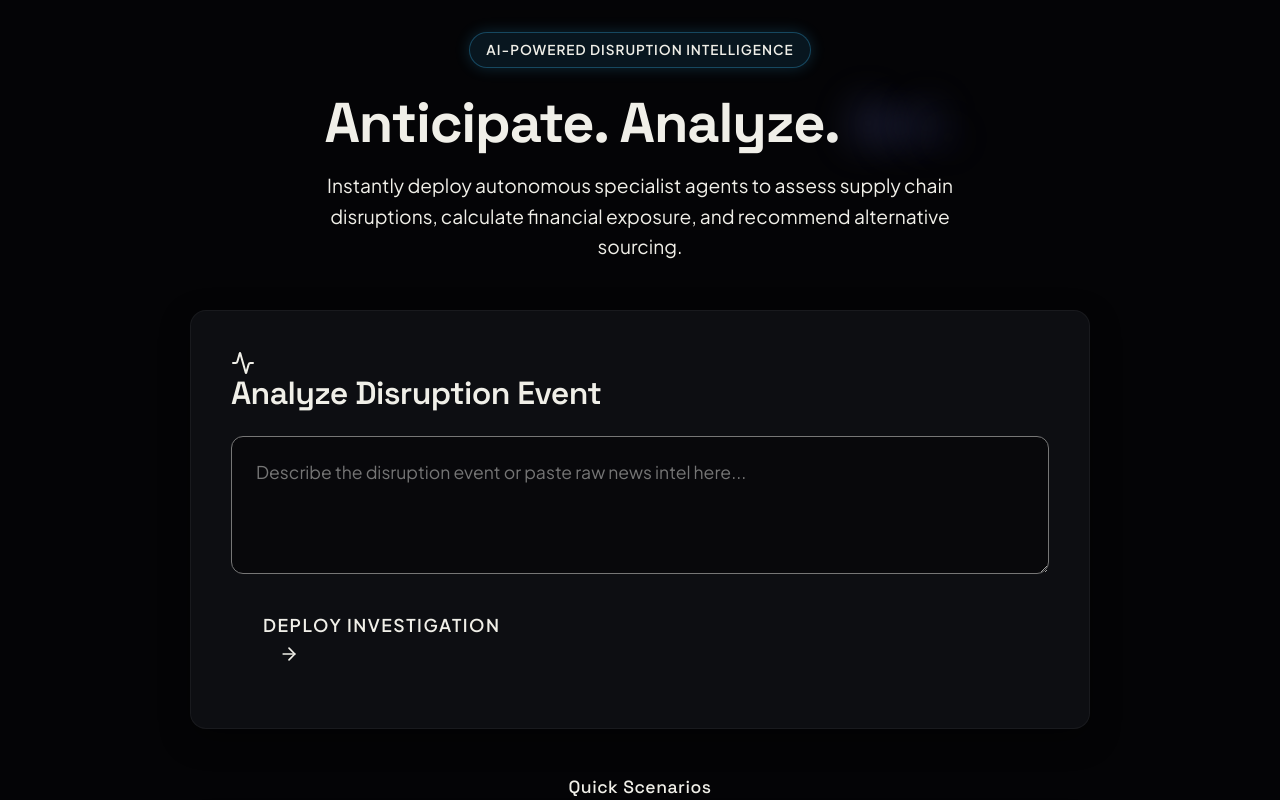
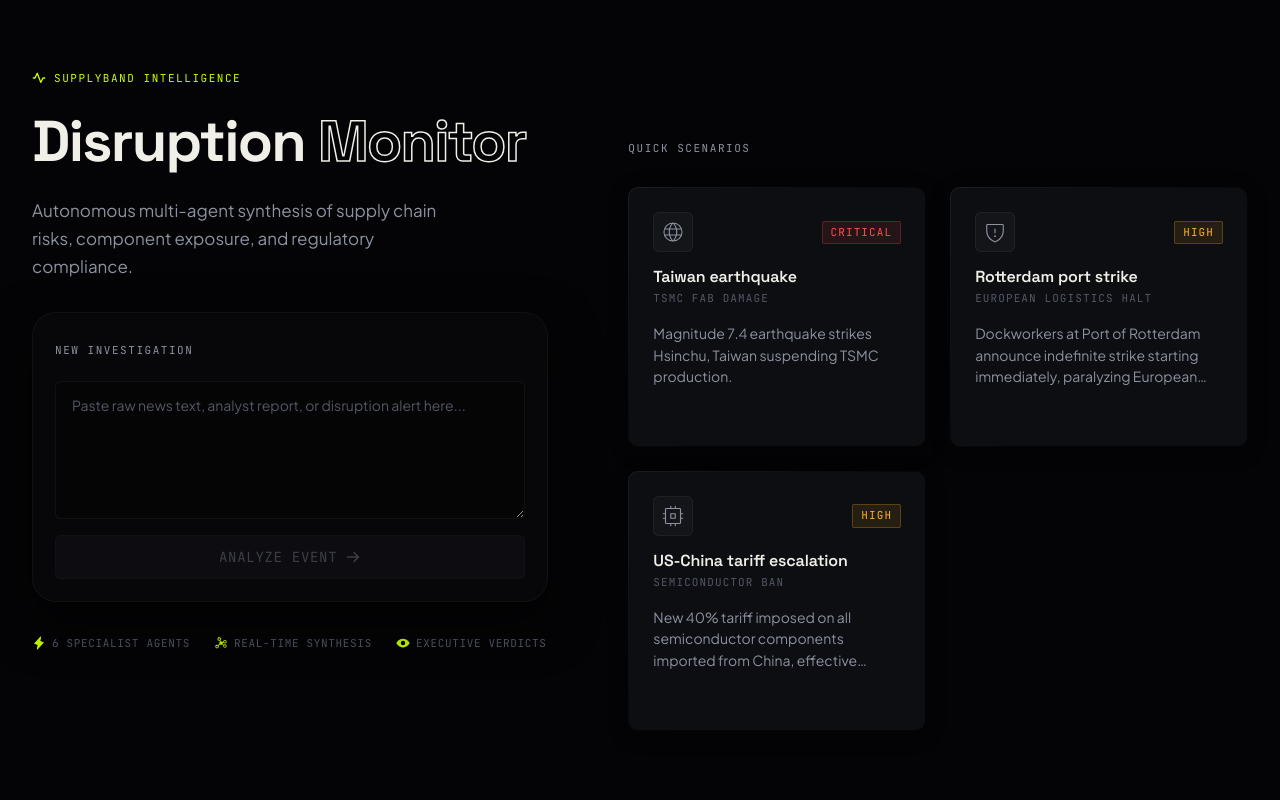
Before and after one commit to Vaithish-techie/SupplyBand, a React (Vite) app in the folder frontend/: page / in a window 1280 px wide. Shown: the top 800 px of the page. Built offline with nearby package versions, Linux system fonts and the light colour scheme.

Commit message:
redesign landing page with asymmetric bento quick scenario cards

```diff
--- a/frontend/src/components/LandingPage.css
+++ b/frontend/src/components/LandingPage.css
@@ -1,174 +1,264 @@
-.landing-container {
+/* ============================================================
+   LANDING PAGE — Premium Asymmetric Layout
+   ============================================================ */
+
+.landing {
+  min-height: 100dvh;
+  display: flex;
+  align-items: center;
+  justify-content: center;
+  padding: var(--space-3xl) var(--space-xl);
+}
+
+.landing__grid {
+  display: grid;
+  grid-template-columns: minmax(320px, 5fr) 6fr;
+  gap: var(--space-4xl);
+  max-width: 1300px;
+  width: 100%;
+  align-items: start;
+}
+
+/* ── Left Column ── */
+
+.landing__left {
+  position: sticky;
+  top: var(--space-3xl);
   display: flex;
   flex-direction: column;
-  align-items: center;
-  width: 100%;
-  max-width: 900px;
-  margin: 0 auto;
-  padding-top: 2rem;
 }
 
-.landing-hero {
-  text-align: center;
-  margin-bottom: 3rem;
+.landing__eyebrow {
+  display: inline-flex;
+  align-items: center;
+  gap: 8px;
+  font-family: var(--font-mono);
+  font-size: var(--size-micro);
+  text-transform: uppercase;
+  letter-spacing: var(--tracking-wide);
+  color: var(--color-accent);
+  margin-bottom: var(--space-lg);
 }
 
-.hero-badge {
-  display: inline-block;
-  background: rgba(56, 189, 248, 0.1);
-  color: var(--accent-cyan);
-  border: 1px solid rgba(56, 189, 248, 0.3);
-  padding: 6px 16px;
-  border-radius: 20px;
-  font-size: 0.85rem;
-  font-weight: 600;
-  text-transform: uppercase;
-  letter-spacing: 1px;
-  margin-bottom: 1.5rem;
-  box-shadow: 0 0 15px rgba(56, 189, 248, 0.2);
+.landing__title {
+  font-family: var(--font-display);
+  font-size: var(--size-display-lg);
+  font-weight: 700;
+  line-height: 1.05;
+  letter-spacing: var(--tracking-display);
+  color: var(--color-text-primary);
+  margin-bottom: var(--space-lg);
 }
 
-.hero-title {
-  font-size: 3.5rem;
-  font-weight: 800;
-  margin-bottom: 1rem;
-  line-height: 1.1;
-  color: var(--text-main);
-  letter-spacing: -0.02em;
+.landing__title-outline {
+  color: transparent;
+  -webkit-text-stroke: 1.5px var(--color-text-primary);
 }
 
-.hero-title span {
-  background: linear-gradient(135deg, var(--accent-cyan) 0%, var(--accent-purple) 100%);
-  -webkit-background-clip: text;
-  -webkit-text-fill-color: transparent;
-  text-shadow: 0 0 40px rgba(129, 140, 248, 0.4);
+.landing__subtitle {
+  font-size: 17px;
+  line-height: 1.65;
+  color: var(--color-text-secondary);
+  max-width: 420px;
+  margin-bottom: var(--space-xl);
 }
 
-.hero-subtitle {
-  font-size: 1.2rem;
-  color: var(--text-muted);
-  max-width: 700px;
-  margin: 0 auto;
+.landing__form {
+  background: var(--color-surface-mid);
+  border: 1px solid var(--color-rule);
+  border-radius: var(--radius-sm);
+  padding: var(--space-lg);
+  display: flex;
+  flex-direction: column;
+  gap: var(--space-md);
+  margin-bottom: var(--space-xl);
+}
+
+.landing__form-header {
+  margin-bottom: var(--space-xs);
+}
+
+.landing__textarea {
+  min-height: 130px;
+  font-size: var(--size-small);
   line-height: 1.6;
 }
 
-.landing-input-section {
-  width: 100%;
-  padding: 2.5rem;
-  margin-bottom: 3rem;
+.landing__error {
+  color: var(--color-danger);
+  font-size: var(--size-small);
+  background: rgba(255, 77, 77, 0.08);
+  padding: 10px 14px;
+  border-radius: var(--radius-sm);
+  border: 1px solid rgba(255, 77, 77, 0.15);
+}
+
+.landing__stats {
+  display: flex;
+  flex-wrap: wrap;
+  gap: var(--space-lg);
+}
+
+.landing__stat {
+  display: flex;
+  align-items: center;
+  gap: 6px;
+  font-family: var(--font-mono);
+  font-size: var(--size-micro);
+  color: var(--color-text-tertiary);
+  text-transform: uppercase;
+  letter-spacing: 0.06em;
+}
+
+/* ── Right Column ── */
+
+.landing__right {
+  display: grid;
+  grid-template-columns: repeat(2, 1fr);
+  gap: var(--space-lg);
+  padding-top: var(--space-3xl);
+  align-content: start;
+}
+
+.landing__scenarios-label {
+  grid-column: span 2;
+  margin-bottom: var(--space-xs);
+}
+
+/* ── Scenario Cards ── */
+
+.landing__card {
+  cursor: pointer;
   display: flex;
   flex-direction: column;
-  gap: 1.5rem;
-  position: relative;
+  gap: var(--space-md);
+  height: 100%;
+}
+
+.landing__card:nth-of-type(1) {
+  grid-column: span 2;
+}
+
+@media (max-width: 768px) {
+  .landing__right {
+    grid-template-columns: 1fr;
+  }
+  .landing__card:nth-of-type(1) {
+    grid-column: span 1;
+  }
+}
+
+.landing__card-top {
+  display: flex;
+  align-items: center;
+  justify-content: space-between;
+}
+
+.landing__card-icon {
+  width: 40px;
+  height: 40px;
+  display: flex;
+  align-items: center;
+  justify-content: center;
+  background: rgba(255, 255, 255, 0.03);
+  border: 1px solid var(--color-rule);
+  border-radius: var(--radius-sm);
+  color: var(--color-text-secondary);
+  transition: color var(--duration-base) var(--ease-out-expo),
+              border-color var(--duration-base) var(--ease-out-expo);
+}
+
+.landing__card:hover .landing__card-icon {
+  color: var(--color-accent);
+  border-color: rgba(200, 255, 0, 0.2);
+}
+
+.landing__card-body {
+  display: flex;
+  flex-direction: column;
+  gap: 2px;
+}
+
+.landing__card-title {
+  font-family: var(--font-display);
+  font-size: var(--size-body);
+  font-weight: 600;
+  color: var(--color-text-primary);
+  letter-spacing: -0.01em;
+}
+
+.landing__card-sub {
+  font-family: var(--font-mono);
+  font-size: var(--size-micro);
+  color: var(--color-text-tertiary);
+  text-transform: uppercase;
+  letter-spacing: var(--tracking-caption);
+}
+
+.landing__card-text {
+  font-size: var(--size-small);
+  line-height: 1.55;
+  color: var(--color-text-secondary);
+  display: -webkit-box;
+  -webkit-line-clamp: 3;
+  -webkit-box-orient: vertical;
   overflow: hidden;
 }
 
-.landing-input-section::before {
-  content: '';
-  position: absolute;
-  top: 0; left: 0; right: 0; height: 3px;
-  background: linear-gradient(90deg, var(--accent-cyan), var(--accent-purple), var(--accent-blue));
-  opacity: 0.8;
+.landing__card-footer {
+  display: flex;
+  align-items: center;
+  gap: 6px;
+  font-family: var(--font-mono);
+  font-size: var(--size-micro);
+  color: var(--color-accent);
+  text-transform: uppercase;
+  letter-spacing: 0.06em;
+  opacity: 0;
+  transform: translateX(-8px);
+  transition:
+    opacity var(--duration-base) var(--ease-out-expo),
+    transform var(--duration-base) var(--ease-out-expo);
 }
 
-.landing-textarea {
-  font-size: 1.1rem;
-  padding: 1.5rem;
-  border-radius: 12px;
-  background: rgba(0, 0, 0, 0.4);
-}
-
-.landing-textarea:focus {
-  background: rgba(0, 0, 0, 0.6);
-}
-
-.hero-btn {
-  padding: 1rem 2rem;
-  font-size: 1.1rem;
-  font-weight: 600;
-  border-radius: 30px;
-}
-
-.btn-icon {
-  margin-left: 8px;
-  transition: transform 0.2s ease;
-}
-
-.hero-btn:hover .btn-icon {
-  transform: translateX(4px);
-}
-
-.error-message {
-  color: #ef4444;
-  font-size: 0.95rem;
-  background: rgba(239, 68, 68, 0.1);
-  padding: 10px 15px;
-  border-radius: 8px;
-  border: 1px solid rgba(239, 68, 68, 0.2);
-}
-
-.presets-container {
-  width: 100%;
-}
-
-.presets-title {
-  color: var(--text-muted);
-  font-size: 1.1rem;
-  margin-bottom: 1.5rem;
-  text-align: center;
-  font-weight: 500;
-  letter-spacing: 0.5px;
-}
-
-.premium-card {
-  padding: 1.8rem;
-  border-radius: 16px;
-  background: linear-gradient(145deg, rgba(30, 35, 50, 0.8) 0%, rgba(16, 22, 35, 0.9) 100%);
-}
-
-.premium-card:hover {
-  transform: translateY(-8px);
-  box-shadow: 0 15px 35px rgba(0, 0, 0, 0.5), 0 0 20px rgba(129, 140, 248, 0.2);
-  border-color: rgba(129, 140, 248, 0.4);
-}
-
-.preset-card-header {
-  display: flex;
-  align-items: center;
-  gap: 12px;
-  margin-bottom: 1rem;
-}
-
-.preset-icon {
-  color: var(--accent-cyan);
-}
-
-.premium-card h3 {
-  font-size: 1.2rem;
-}
-
-.premium-card p {
-  font-size: 0.95rem;
-  line-height: 1.5;
-  margin-bottom: 1.5rem;
-  flex: 1;
-}
-
-.preset-card-footer {
-  display: flex;
-  align-items: center;
-  gap: 8px;
-  color: var(--accent-purple);
-  font-size: 0.85rem;
-  font-weight: 600;
-  text-transform: uppercase;
-  letter-spacing: 0.5px;
-  opacity: 0;
-  transform: translateX(-10px);
-  transition: all 0.3s ease;
-}
-
-.premium-card:hover .preset-card-footer {
+.landing__card:hover .landing__card-footer {
   opacity: 1;
   transform: translateX(0);
 }
+
+/* ── Responsive ── */
+
+@media (max-width: 1024px) {
+  .landing {
+    padding: var(--space-xl) var(--space-md);
+  }
+
+  .landing__grid {
+    grid-template-columns: 1fr;
+    gap: var(--space-2xl);
+  }
+
+  .landing__left {
+    position: static;
+  }
+
+  .landing__right {
+    padding-top: 0;
+  }
+}
+
+@media (max-width: 768px) {
+  .landing {
+    padding: var(--space-lg) var(--space-md);
+    min-height: auto;
+  }
+
+  .landing__title {
+    font-size: clamp(32px, 8vw, 48px);
+  }
+
+  .landing__stats {
+    flex-direction: column;
+    gap: var(--space-sm);
+  }
+}
--- a/frontend/src/components/LandingPage.jsx
+++ b/frontend/src/components/LandingPage.jsx
@@ -1,91 +1,209 @@
 import React, { useState } from 'react';
-import { Activity, Globe, ShieldAlert, Cpu, ArrowRight } from 'lucide-react';
+import { motion } from 'framer-motion';
+import {
+  Pulse,
+  Globe,
+  ShieldWarning,
+  Cpu,
+  ArrowRight,
+  Lightning,
+  Graph,
+  Eye
+} from '@phosphor-icons/react';
 import './LandingPage.css';
 
 const PRESETS = [
   {
-    icon: <Globe className="preset-icon" size={28} />,
-    title: 'Taiwan Earthquake',
-    text: 'Magnitude 7.4 earthquake strikes Hsinchu, Taiwan suspending TSMC production.'
+    icon: <Globe weight="light" size={24} />,
+    title: 'Taiwan earthquake',
+    subtitle: 'TSMC fab damage',
+    text: 'Magnitude 7.4 earthquake strikes Hsinchu, Taiwan suspending TSMC production.',
+    severity: 'critical'
   },
   {
-    icon: <ShieldAlert className="preset-icon" size={28} />,
-    title: 'Rotterdam Port Strike',
-    text: 'Dockworkers at Port of Rotterdam announce indefinite strike starting immediately, paralyzing European logistics.'
+    icon: <ShieldWarning weight="light" size={24} />,
+    title: 'Rotterdam port strike',
+    subtitle: 'European logistics halt',
+    text: 'Dockworkers at Port of Rotterdam announce indefinite strike starting immediately, paralyzing European logistics.',
+    severity: 'high'
   },
   {
-    icon: <Cpu className="preset-icon" size={28} />,
-    title: 'US-China Tariff Escalation',
-    text: 'New 40% tariff imposed on all semiconductor components imported from China, effective immediately.'
+    icon: <Cpu weight="light" size={24} />,
+    title: 'US-China tariff escalation',
+    subtitle: 'Semiconductor ban',
+    text: 'New 40% tariff imposed on all semiconductor components imported from China, effective immediately.',
+    severity: 'high'
   }
 ];
+
+const stagger = {
+  hidden: {},
+  visible: {
+    transition: { staggerChildren: 0.08 }
+  }
+};
+
+const fadeUp = {
+  hidden: { opacity: 0, y: 20 },
+  visible: {
+    opacity: 1,
+    y: 0,
+    transition: { duration: 0.6, ease: [0.16, 1, 0.3, 1] }
+  }
+};
 
 export default function LandingPage({ onTrigger, isSubmitting, error }) {
   const [eventText, setEventText] = useState('');
 
+  const handleSubmit = (e) => {
+    e.preventDefault();
+    if (eventText.trim()) {
+      onTrigger(eventText);
+    }
+  };
+
   return (
-    <div className="landing-container animate-fade-in">
-      <div className="landing-hero">
-        <div className="hero-badge">AI-Powered Disruption Intelligence</div>
-        <h1 className="hero-title">Anticipate. Analyze. <span>Act.</span></h1>
-        <p className="hero-subtitle">
-          Instantly deploy autonomous specialist agents to assess supply chain disruptions, calculate financial exposure, and recommend alternative sourcing.
-        </p>
-      </div>
+    <div className="landing">
+      <div className="landing__grid">
 
-      <div className="landing-input-section glass-panel">
-        <div className="input-header">
-          <Activity className="input-icon" size={24} />
-          <h2>Analyze Disruption Event</h2>
+        {/* ─── Left column: sticky hero + input ─── */}
+        <motion.div
+          className="landing__left"
+          variants={stagger}
+          initial="hidden"
+          animate="visible"
+        >
+          <motion.div className="landing__eyebrow" variants={fadeUp}>
+            <Pulse weight="bold" size={14} />
+            <span>SupplyBand Intelligence</span>
+          </motion.div>
+
+          <motion.h1 className="landing__title" variants={fadeUp}>
+            Disruption{' '}
+            <span className="landing__title-outline">Monitor</span>
+          </motion.h1>
+
+          <motion.p className="landing__subtitle" variants={fadeUp}>
+            Autonomous multi-agent synthesis of supply chain risks,
+            component exposure, and regulatory compliance.
+          </motion.p>
+
+          <motion.div
+            className="double-bezel-outer"
+            variants={fadeUp}
+            style={{ marginBottom: 'var(--space-xl)', width: '100%' }}
+          >
+            <form
+              className="double-bezel-inner landing__form"
+              onSubmit={handleSubmit}
+              style={{ border: 'none', padding: 'var(--space-md)', background: 'transparent', boxShadow: 'none', margin: 0 }}
+            >
+              <div className="landing__form-header">
+                <span className="font-mono text-secondary" style={{ fontSize: 'var(--size-micro)', letterSpacing: 'var(--tracking-wide)', textTransform: 'uppercase' }}>
+                  New investigation
+                </span>
               </div>
 
               <textarea
-          className="glass-input landing-textarea"
-          rows={4}
-          placeholder="Describe the disruption event or paste raw news intel here..."
+                className="input landing__textarea"
+                rows={5}
+                placeholder="Paste raw news text, analyst report, or disruption alert here..."
                 value={eventText}
                 onChange={(e) => setEventText(e.target.value)}
                 disabled={isSubmitting}
               />
 
-        {error && <div className="error-message">{error}</div>}
+              {error && (
+                <div className="landing__error">
+                  {error}
+                </div>
+              )}
 
-        <div className="submit-btn-wrapper">
               <button
-            className={`glass-button primary hero-btn ${isSubmitting ? 'processing-indicator' : ''}`}
-            onClick={() => onTrigger(eventText)}
+                type="submit"
+                className={`btn ${eventText.trim() ? 'btn-primary' : ''} w-full`}
                 disabled={isSubmitting || !eventText.trim()}
               >
-            {isSubmitting ? 'Initializing Agents...' : 'Deploy Investigation'}
-            {!isSubmitting && <ArrowRight size={18} className="btn-icon" />}
+                {isSubmitting ? (
+                  <>
+                    <Pulse weight="bold" size={16} className="animate-pulse" />
+                    Initializing agents...
+                  </>
+                ) : (
+                  <>
+                    Analyze event
+                    <ArrowRight weight="bold" size={16} />
+                  </>
+                )}
               </button>
+            </form>
+          </motion.div>
+
+          <motion.div className="landing__stats" variants={fadeUp}>
+            <div className="landing__stat">
+              <Lightning weight="fill" size={14} className="text-accent" />
+              <span>6 specialist agents</span>
             </div>
+            <div className="landing__stat">
+              <Graph weight="fill" size={14} className="text-accent" />
+              <span>Real-time synthesis</span>
             </div>
+            <div className="landing__stat">
+              <Eye weight="fill" size={14} className="text-accent" />
+              <span>Executive verdicts</span>
+            </div>
+          </motion.div>
+        </motion.div>
 
-      <div className="presets-container">
-        <h3 className="presets-title">Quick Scenarios</h3>
-        <div className="presets-grid">
+        {/* ─── Right column: scenario cards ─── */}
+        <motion.div
+          className="landing__right"
+          variants={stagger}
+          initial="hidden"
+          animate="visible"
+        >
+          <motion.div className="landing__scenarios-label" variants={fadeUp}>
+            <span className="font-mono text-secondary" style={{ fontSize: 'var(--size-micro)', letterSpacing: 'var(--tracking-wide)', textTransform: 'uppercase' }}>
+              Quick scenarios
+            </span>
+          </motion.div>
+
           {PRESETS.map((preset, idx) => (
-            <div
+            <motion.div
               key={idx}
-              className="glass-panel preset-card premium-card"
+              className="landing__card card-premium"
+              variants={fadeUp}
               onClick={() => {
                 setEventText(preset.text);
                 onTrigger(preset.text);
               }}
+              whileHover={{ y: -3 }}
+              whileTap={{ scale: 0.985 }}
             >
-              <div className="preset-card-header">
+              <div className="landing__card-top">
+                <div className="landing__card-icon">
                   {preset.icon}
-                <h3>{preset.title}</h3>
                 </div>
-              <p>{preset.text}</p>
-              <div className="preset-card-footer">
-                <span>Run Scenario</span>
-                <ArrowRight size={14} />
+                <span className={`tag ${preset.severity === 'critical' ? 'danger' : 'warning'}`}>
+                  {preset.severity}
+                </span>
               </div>
+
+              <div className="landing__card-body">
+                <h3 className="landing__card-title">{preset.title}</h3>
+                <p className="landing__card-sub">{preset.subtitle}</p>
               </div>
+
+              <p className="landing__card-text">{preset.text}</p>
+
+              <div className="landing__card-footer">
+                <span>Run scenario</span>
+                <ArrowRight weight="bold" size={14} />
+              </div>
+            </motion.div>
           ))}
-        </div>
+        </motion.div>
+
       </div>
     </div>
   );
```
Also changed, not shown: frontend/screenshot_landing.png (added). Lines whose indentation alone changed are shown as unchanged.
